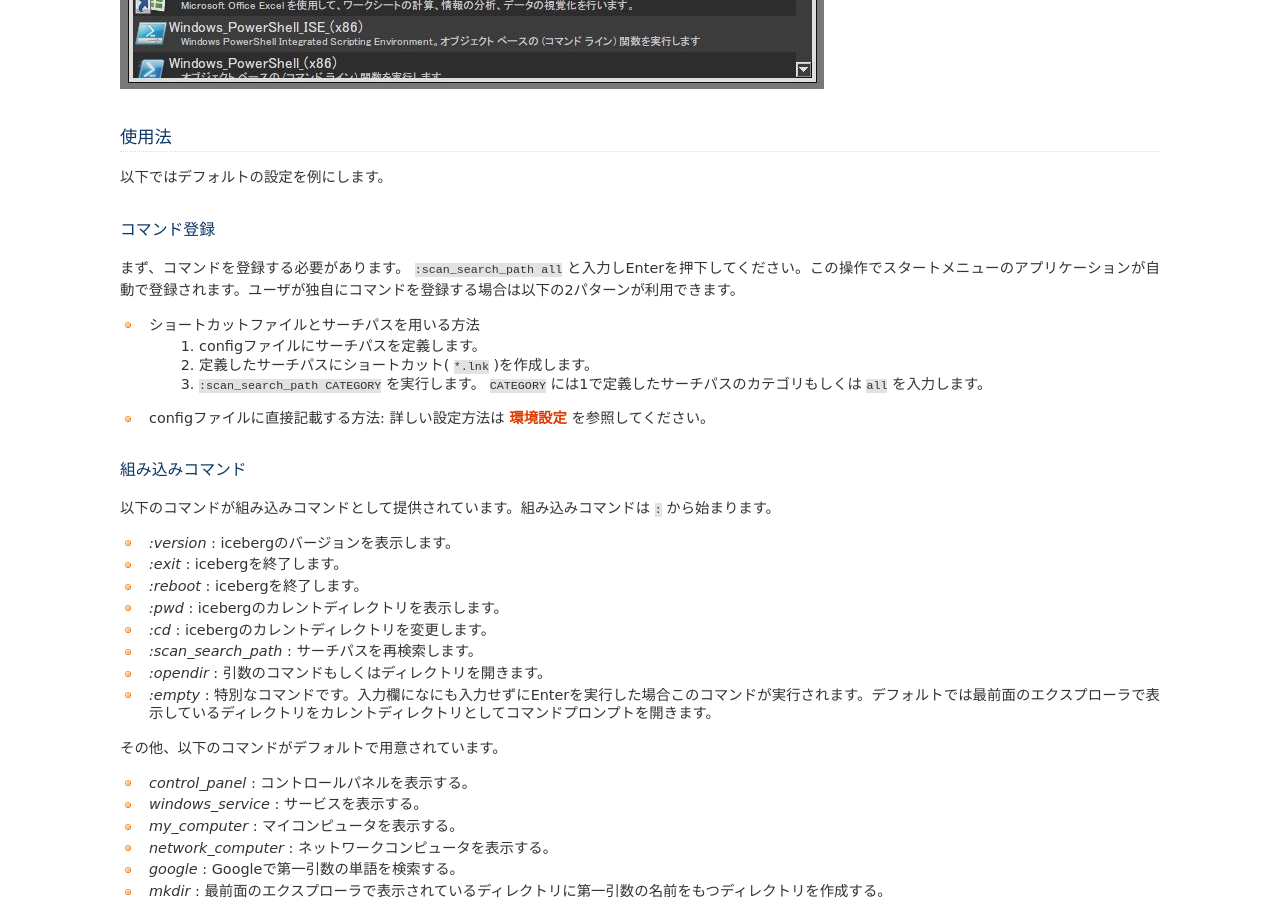
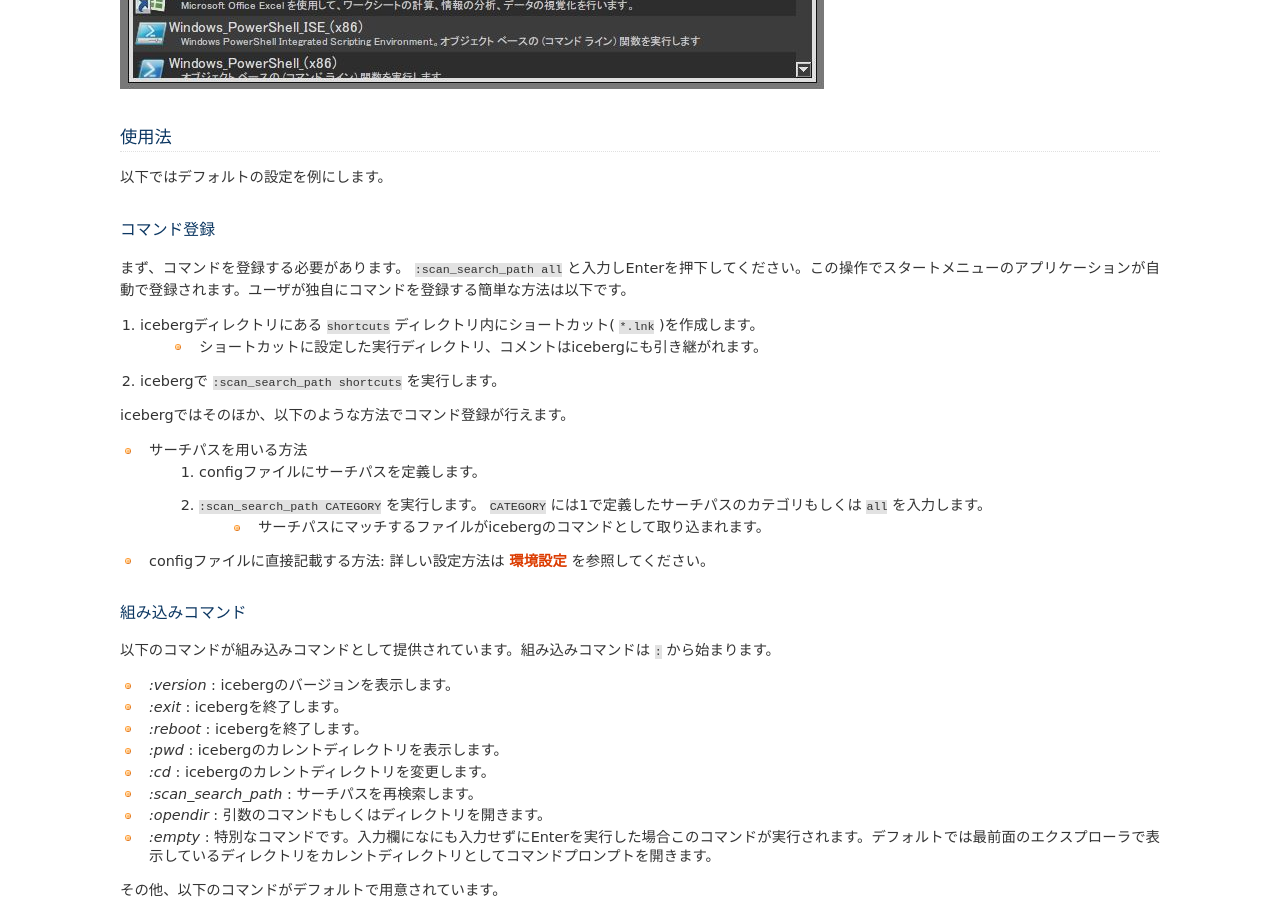
Before and after one commit to yuin/iceberg, a Sphinx documentation site: the page built from docs/source/overview.rst, in a window 1280 px wide and 900 px high, scrolled down 656 px. Built offline with Sphinx 7.4.7, drawn with Linux system fonts in a browser that asks for light colours; the version number could not be read and is left out.

Commit message:
IMPROVED: more user friendly

```diff
--- a/docs/source/overview.rst
+++ b/docs/source/overview.rst
@@ -18,12 +18,18 @@ icebergはシンプルで拡張性の高いコマンドラインランチャで
 コマンド登録
 ~~~~~~~~~~~~~~~
 
-まず、コマンドを登録する必要があります。 ``:scan_search_path all`` と入力しEnterを押下してください。この操作でスタートメニューのアプリケーションが自動で登録されます。ユーザが独自にコマンドを登録する場合は以下の2パターンが利用できます。
+まず、コマンドを登録する必要があります。 ``:scan_search_path all`` と入力しEnterを押下してください。この操作でスタートメニューのアプリケーションが自動で登録されます。ユーザが独自にコマンドを登録する簡単な方法は以下です。
 
-- ショートカットファイルとサーチパスを用いる方法
+1. icebergディレクトリにある ``shortcuts`` ディレクトリ内にショートカット( ``*.lnk`` )を作成します。
+    - ショートカットに設定した実行ディレクトリ、コメントはicebergにも引き継がれます。
+2. icebergで ``:scan_search_path shortcuts`` を実行します。
+
+icebergではそのほか、以下のような方法でコマンド登録が行えます。
+
+- サーチパスを用いる方法
     1. configファイルにサーチパスを定義します。
-    2. 定義したサーチパスにショートカット( ``*.lnk`` )を作成します。
-    3. ``:scan_search_path CATEGORY`` を実行します。 ``CATEGORY`` には1で定義したサーチパスのカテゴリもしくは ``all`` を入力します。
+    2. ``:scan_search_path CATEGORY`` を実行します。 ``CATEGORY`` には1で定義したサーチパスのカテゴリもしくは ``all`` を入力します。
+        - サーチパスにマッチするファイルがicebergのコマンドとして取り込まれます。
 - configファイルに直接記載する方法: 詳しい設定方法は :doc:`config` を参照してください。
 
 組み込みコマンド
```
Also changed, not shown: 3 other files.
